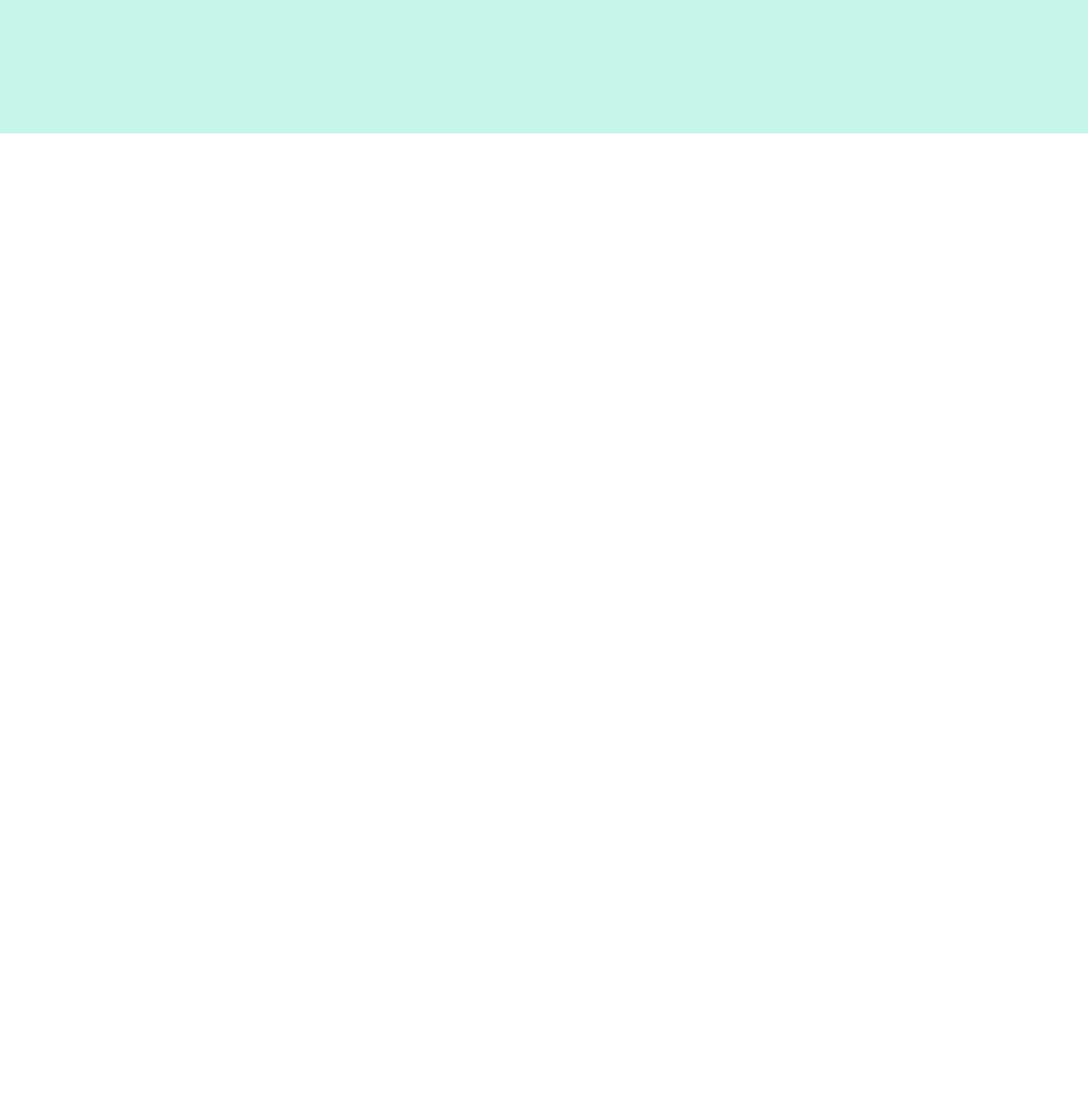
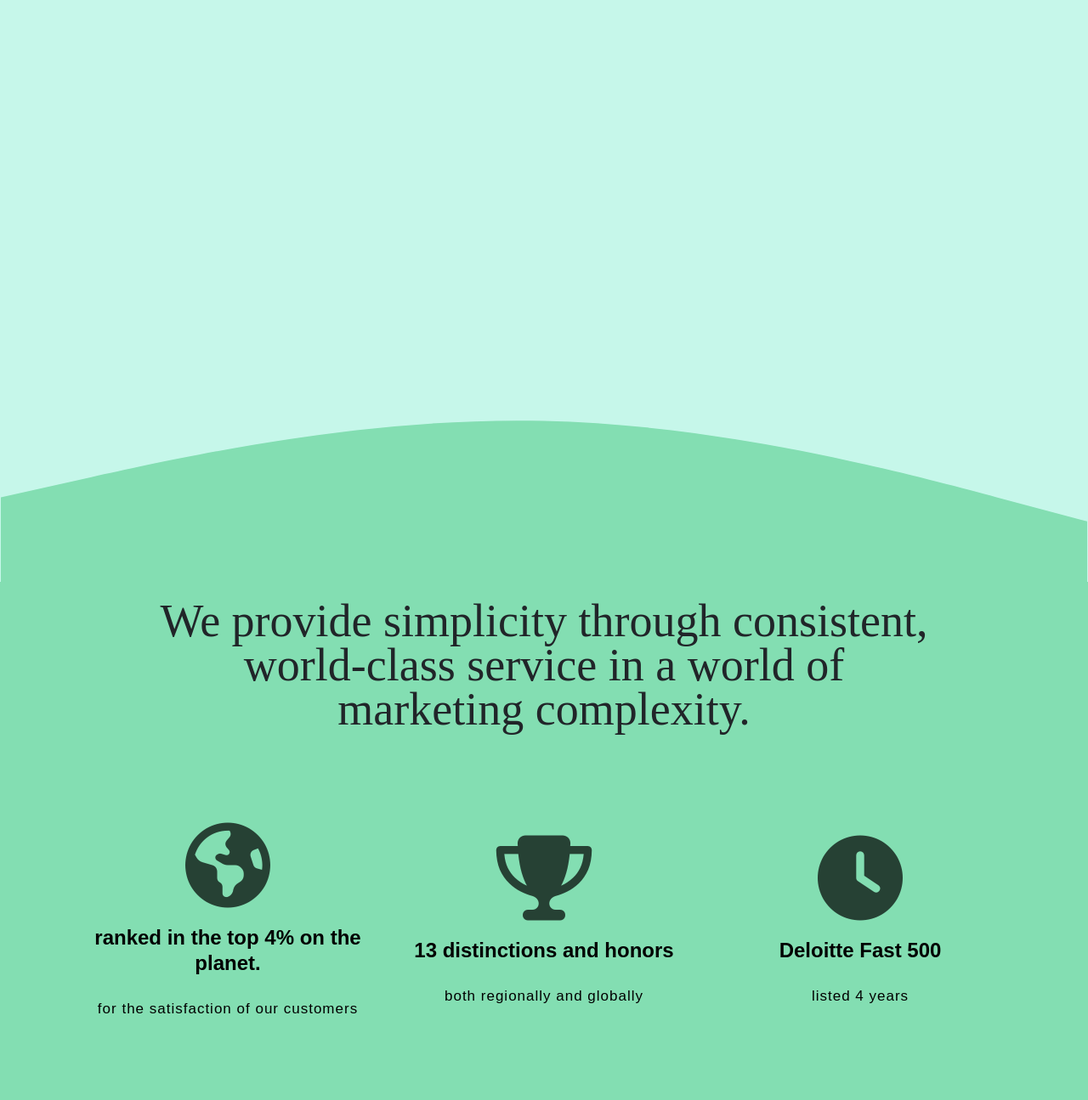
Before and after one commit to Shiham123/BD_job-task, a website: page index.html in a window 1280 px wide. Shown: the part 1516-2811 px from the top of the page at 85% size. Before the commit the page ends 1673 px from the top, so only its background shows below. Drawn offline with nearby package versions, Linux system fonts and the light colour scheme.

Commit message:
bubble section running

```diff
--- /dev/null
+++ b/css/four.css
@@ -0,0 +1,105 @@
+:root {
+  --bg-primary: #208d75;
+  --text-primary: #83deb2;
+  --res-nav-color: #028065;
+  --bg-light: #c6f7ea;
+}
+
+.bubble {
+  background-image: url('/assets/svg/wave.svg');
+  background-repeat: no-repeat;
+  background-position: center;
+  background-size: contain;
+  width: 100vw;
+  height: 100vh;
+  display: flex;
+  justify-content: center;
+  align-items: center;
+  color: var(--text-primary);
+}
+
+.bubble-content {
+  background-color: var(--text-primary);
+  margin-top: -17rem;
+  width: 100vw;
+}
+
+@media (max-width: 1024px) {
+  .bubble-content {
+    margin-top: -19rem;
+  }
+}
+
+@media (max-width: 768px) {
+  .bubble-content {
+    margin-top: -22rem;
+  }
+}
+
+.bubble-details > h1 {
+  font-family: serif;
+  font-size: 54px;
+  line-height: 52px;
+  text-align: center;
+  text-align: center;
+  padding: 20px 0px;
+}
+
+@media (max-width: 768px) {
+  .bubble-details > h1 {
+    font-size: 40px;
+  }
+}
+
+.bubble-icons {
+  display: grid;
+  grid-template-columns: repeat(3, 1fr);
+  justify-items: center;
+  align-items: center;
+}
+
+@media (max-width: 1024px) {
+  .bubble-icons {
+    grid-template-columns: repeat(2, 1fr);
+  }
+}
+
+@media (max-width: 768px) {
+  .bubble-icons {
+    grid-template-columns: 1fr;
+  }
+}
+
+.bubble-icons > .bubble-icon {
+  margin: 5rem 0rem;
+  display: flex;
+  flex-direction: column;
+  justify-content: center;
+  align-items: center;
+}
+
+.bubble-icons > .bubble-icon > i {
+  font-size: 100px;
+  color: black;
+  opacity: 0.7;
+}
+
+.bubble-icons > .bubble-icon > h5 {
+  font-size: 24px;
+  font-family: sans-serif;
+  line-height: 30px;
+  color: black;
+  font-weight: 700;
+  text-align: center;
+  padding: 20px 0px;
+}
+
+.bubble-icons > .bubble-icon > p {
+  font-size: 17px;
+  letter-spacing: 1px;
+  line-height: 2px;
+  color: black;
+  font-family: sans-serif;
+  font-weight: 300;
+  padding: 10px 0px;
+}
--- a/index.html
+++ b/index.html
@@ -10,6 +10,7 @@
     <link rel="stylesheet" href="/css/heading.css" />
     <link rel="stylesheet" href="/css/banner.css" />
     <link rel="stylesheet" href="/css/ask.css" />
+    <link rel="stylesheet" href="/css/four.css" />
 
     <!-- bootstrap cdn file -->
     <link
@@ -181,6 +182,38 @@
           </div>
         </div>
       </section>
+
+      <!-- four section -->
+      <section class="bubble"></section>
+      <section class="bubble-content">
+        <div class="container">
+          <div class="bubble-details">
+            <h1>
+              We provide simplicity through consistent, <br />
+              world-class service in a world of <br />
+              marketing complexity.
+            </h1>
+          </div>
+
+          <div class="bubble-icons">
+            <div class="bubble-icon">
+              <i class="fa-solid fa-earth-americas"></i>
+              <h5>ranked in the top 4% on the planet.</h5>
+              <p>for the satisfaction of our customers</p>
+            </div>
+            <div class="bubble-icon">
+              <i class="fa-solid fa-trophy"></i>
+              <h5>13 distinctions and honors</h5>
+              <p>both regionally and globally</p>
+            </div>
+            <div class="bubble-icon">
+              <i class="fa-solid fa-clock"></i>
+              <h5>Deloitte Fast 500</h5>
+              <p>listed 4 years</p>
+            </div>
+          </div>
+        </div>
+      </section>
     </main>
     <footer></footer>
 
```
Also changed, not shown: assets/svg/wave.svg (added).
